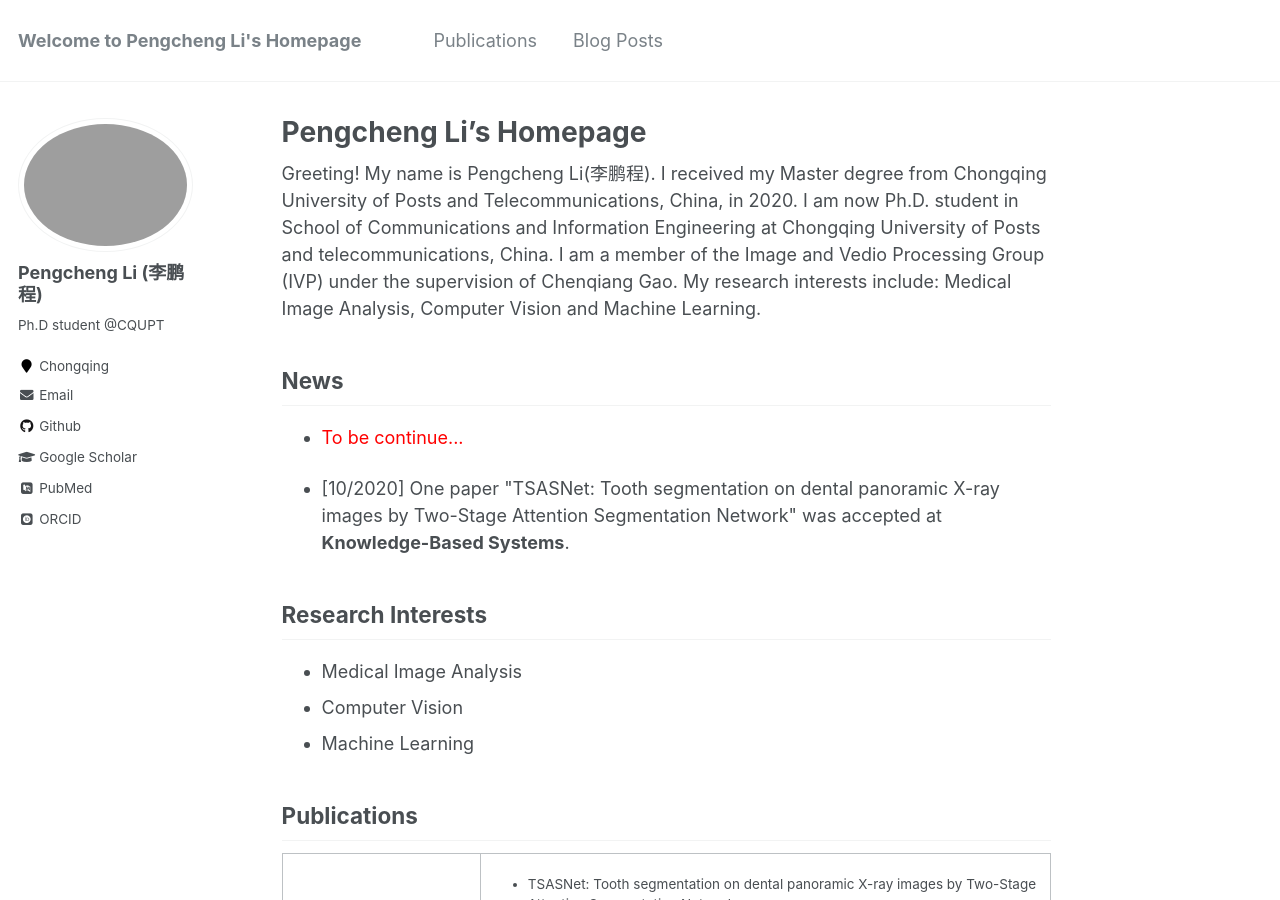
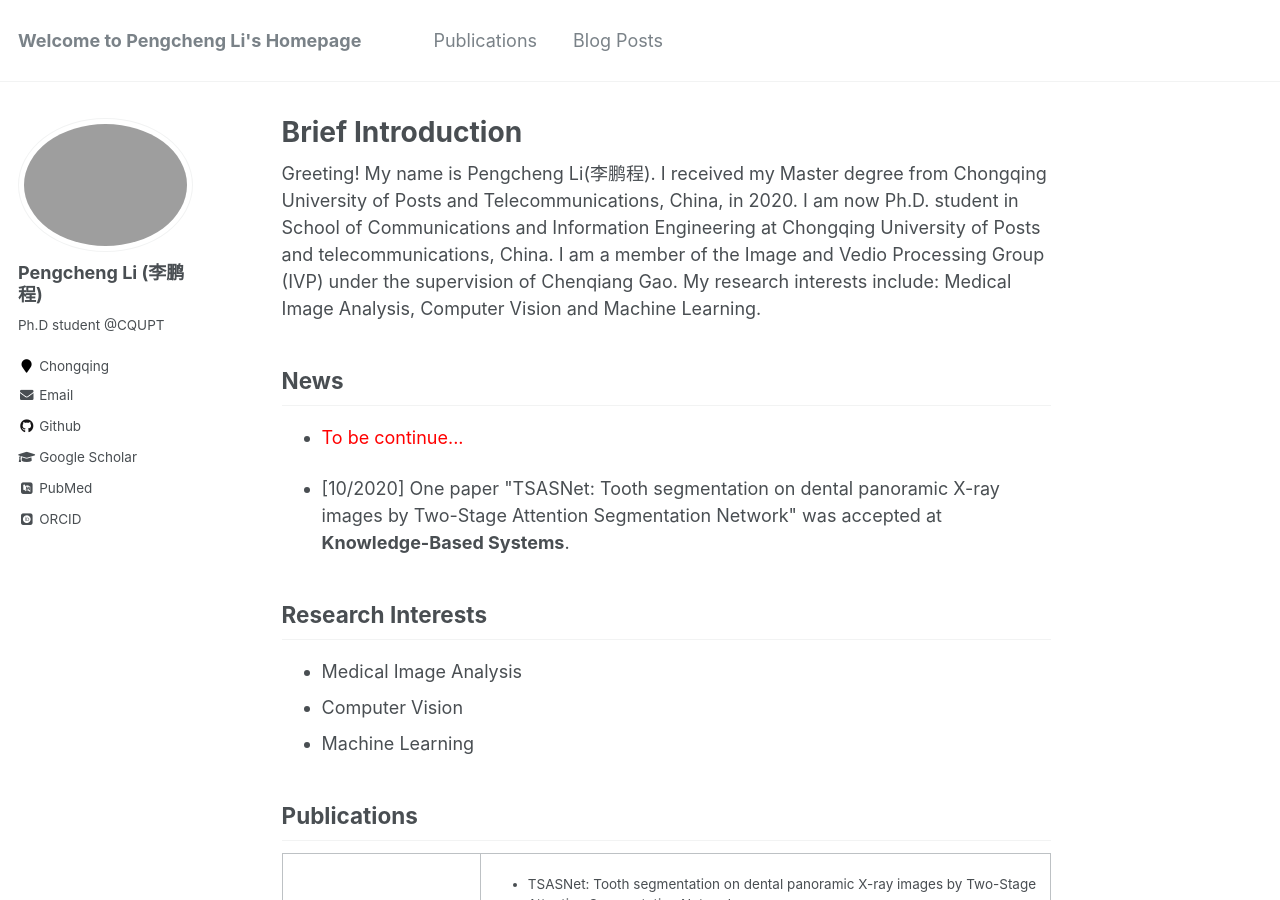
Before and after one commit to li-pengcheng/li-pengcheng.github.io, a Jekyll site: the page built from _pages/about.md, in a window 1280 px wide and 900 px high. Built offline with Jekyll 4.4.1, drawn with Linux system fonts in a browser that asks for light colours; some web fonts are replaced.

Commit message:
Update about.md

```diff
--- a/_pages/about.md
+++ b/_pages/about.md
@@ -1,7 +1,7 @@
 ---
 
 permalink: /
-title: "Pengcheng Li's Homepage"
+title: "Brief Introduction"
 excerpt: "About me"
 author_profile: true
 redirect_from:
```
